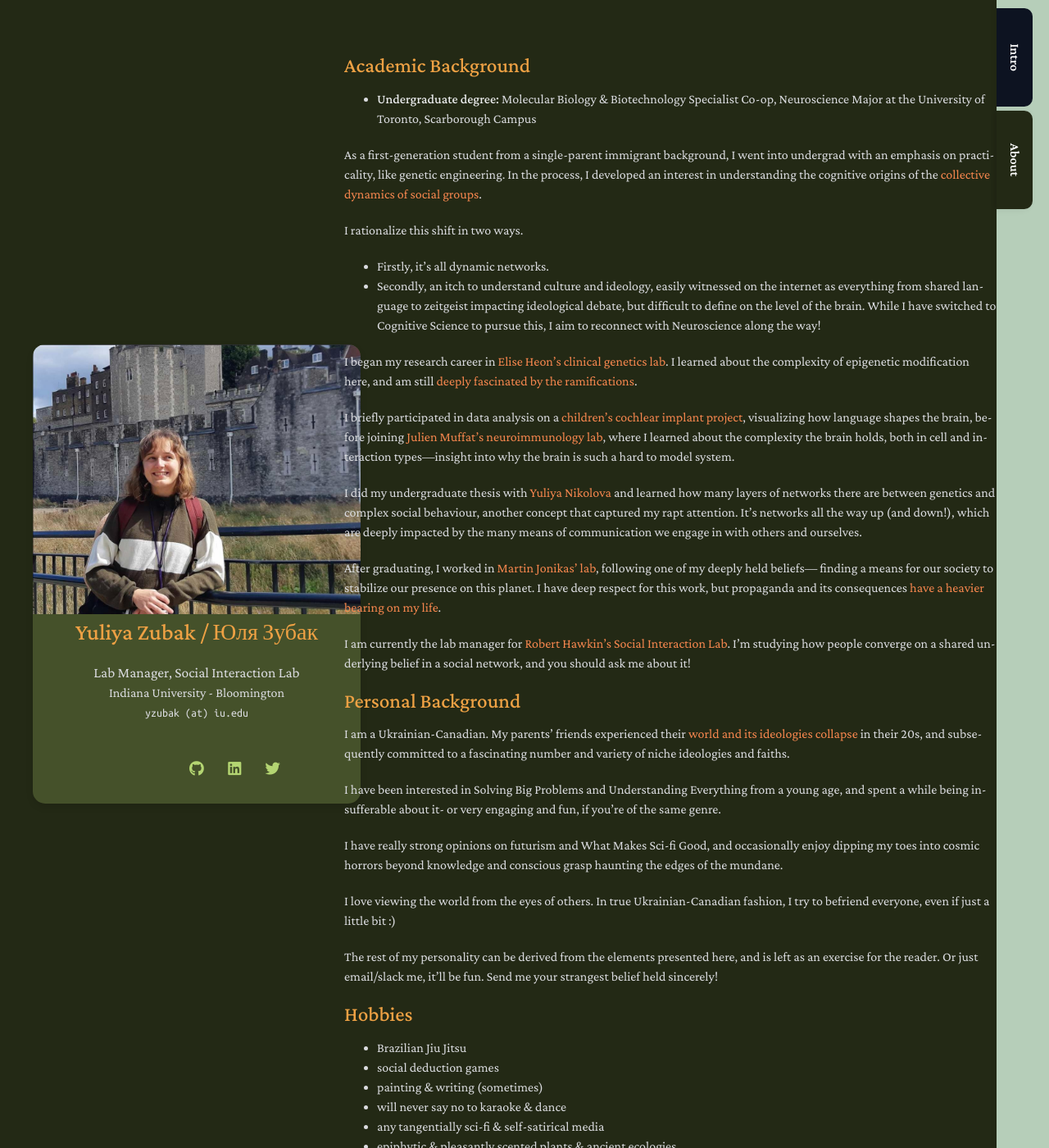
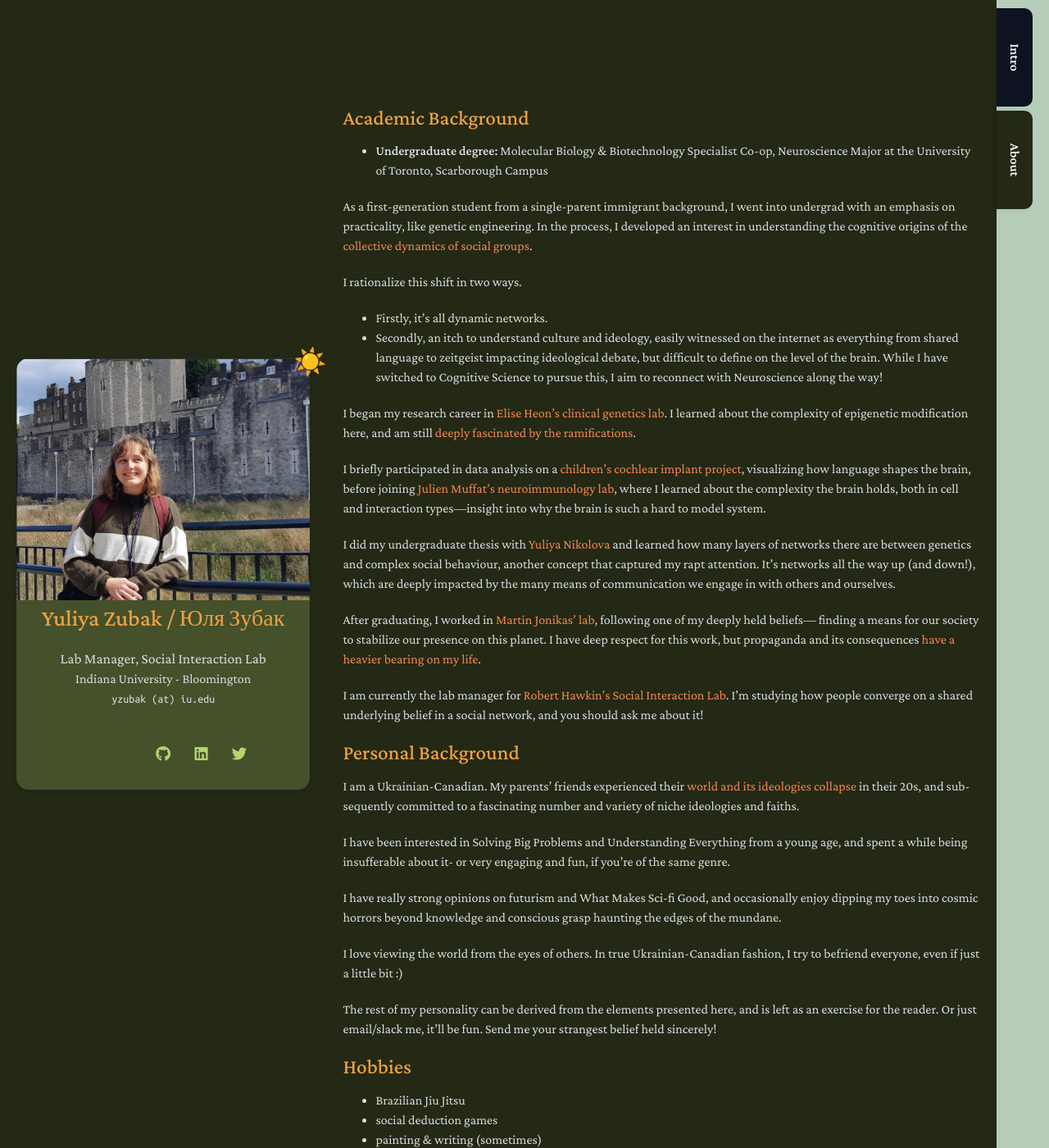
Before and after one commit to zubyul/zubyul.github.io, a Jekyll site: the page built from page2.md, in a window 1280 px wide and 1400 px high. Shown: the whole window at 82% size. Built offline with Jekyll 4.4.1, drawn with Linux system fonts in a browser that asks for light colours; nearby versions of some CDN libraries; a style sheet for code colours, icons or effects is not loaded; our own code applies the rules of GitHub Pages for plain Markdown files.

```diff
--- a/_layouts/homepage.html
+++ b/_layouts/homepage.html
@@ -38,6 +38,7 @@
 
     .emoji-link:hover {
       transform: scale(1.2);
+      text-decoration: none;
     }
 
     /* Overlay styles */
--- a/_layouts/page2.html
+++ b/_layouts/page2.html
@@ -24,6 +24,33 @@
     <link rel="stylesheet" href="./assets/css/page2.css">
     <link rel="stylesheet" href="./assets/css/publications.css">
 
+  <style>
+    .photo-container {
+      position: relative;
+      display: inline-block;
+    }
+
+    .emoji-link {
+      position: absolute;
+      top: -20px; /* Moves the emoji outside the image box */
+      right: -20px;
+      font-size: 2rem;
+      text-decoration: none;
+      z-index: 9999;
+    }
+
+    /* Mobile adjustment */
+    @media (max-width: 900px) {
+      .emoji-link {
+        top: 45px; /* Move down 65px total from original -20px */
+      }
+    }
+
+    .emoji-link:hover {
+      transform: scale(1.2);
+      text-decoration: none;
+    }
+  </style>
 
   </head>
   <body>
@@ -31,7 +58,11 @@
       <header>
 
         {% if site.avatar %}
+        <div class="photo-container">
           <a class="image"><img src="{{ site.avatar }}" alt="avatar" /></a>
+          <!-- Positioning the emoji outside the image box -->
+          <a href="https://sunlit.one" class="emoji-link">☀️</a>
+        </div>
         {% endif %}
 
         <h1>{{ site.title }}</h1>
@@ -111,13 +142,15 @@
 
 
   </div>
+
   <div class="sidebar">
     <div id="right-tabs" class="tabs">
       <div class="currentTab">
         <a href="/">Intro</a>
       </div>
       <div class="tab">
-       <a href="{{ site.baseurl }}/page2.html">About</a>
+        <a href="/page2.html">About</a>
+      </div>
     </div>
   </div>
   </body>
--- a/assets/css/page2.css
+++ b/assets/css/page2.css
@@ -1,7 +1,23 @@
 @import url("https://fonts.googleapis.com/css2?family=Crimson+Pro:ital,wght@0,400;0,500;0,600;1,500;1,600&display=swap");
 @import url("https://fonts.googleapis.com/css2?family=Ubuntu+Mono&display=swap");
 
-body { background-color: #fff; padding: 0px; font: 16.0px/1.5 Crimson Pro, serif; color: #595959; font-weight: 400; margin: 0; overflow-x: hidden; word-wrap: break-word; }
+body {
+  background-color: rgb(35, 41, 21);
+  padding: 0px;
+  font: 16.0px/1.5 Crimson Pro, serif;
+  color: #dadbdf;
+  font-weight: 400;
+  margin: 0;
+  overflow-x: hidden;
+  word-wrap: break-word;
+}
+
+@media (min-width: 901px) {
+  body {
+    display: flex;
+    min-height: 100vh;
+  }
+}
 
 .pub-row { display: flex; align-items: center; }
 
@@ -28,7 +44,7 @@ email { font-size: 14px; font-family: "Ubuntu Mono"; }
 
 .icon-button:hover .icon-twitter, .icon-button:hover .icon-facebook, .icon-button:hover .icon-github, .icon-button:hover .icon-linkedin { color: white; }
 
-autocolor { color: #595959; }
+autocolor { color: #dadbdf; }
 
 lightonly { visibility: visible; }
 
@@ -38,7 +54,7 @@ education { font-weight: 500; font-size: 115%; }
 
 papertitle { font-weight: 600; font-size: 100%; }
 
-@media { body { background-color: #232915; color: #dadbdf; }
+@media { body { background-color: rgb(35, 41, 21); color: #dadbdf; }
   autocolor { color: #dadbdf; }
   lightonly { visibility: hidden; }
   darkonly { visibility: visible; }
@@ -77,7 +93,9 @@ a small { font-size: 11px; color: #777; margin-top: -0.3em; display: block; }
 
 a:hover small { color: #777; }
 
-.wrapper { width: 960px; margin: 0 auto; }
+.wrapper {
+  display: contents;
+}
 
 blockquote { border-left: 1px solid #e5e5e5; margin: 0; padding: 0 0 0 20px; font-style: italic; }
 
@@ -102,30 +120,38 @@ text-align: center;
 }
 
 
-@media (min-width: 1500px) {
 header {
-    transform: translateY(-50%) translateX(-75%);  top: 50%;
-    width: 400px;
-  position: fixed;
-  background-color:#45512A ;
-  border-radius: 15px; /* Rounded edges */
+  text-align: center;
+}
+
+@media (min-width: 901px) {
+  header {
+    flex: 0 0 clamp(320px, 28vw, 400px);
+    position: sticky;
+    top: 50vh;
+    transform: translateY(-50%);
+    height: fit-content;
+    background-color: #45512A;
+    border-radius: 15px;
     box-shadow: 0 4px 8px rgba(0, 0, 0, 0.1);
     -webkit-font-smoothing: subpixel-antialiased;
+    text-align: center;
+    margin: 0 20px;
   }
 
+  header h1,
+  header position,
+  header autocolor,
+  header email,
+  header .social-icons {
+    margin-left: 20px;
+    margin-right: 20px;
   }
 
-@media (max-width: 1500px) {
-  header {
-    transform: translateY(-50%) translateX(-30%);  top: 50%;
-    width: 400px;
-  position: fixed;
-  background-color:#45512A ;
-  border-radius: 15px; /* Rounded edges */
-    box-shadow: 0 4px 8px rgba(0, 0, 0, 0.1);
-  -webkit-font-smoothing: subpixel-antialiased;
+  header h1 {
+    white-space: nowrap;
+    overflow: hidden;
   }
-
 }
 
 
@@ -143,38 +169,22 @@ header ul a:hover { color: #999; }
 
 header ul a:active { background-color: #f0f0f0; }
 
-strong { color: #222; font-weight: 500; }
+strong { color: #eeeff0; font-weight: 500; }
 
-@media  { strong { color: #eeeff0; } }
+@media { strong { color: #eeeff0; } }
 header ul li + li + li { border-right: none; width: 89px; }
 
 header ul a strong { font-size: 14px; display: block; color: #222; }
 
-@media (min-width: 1500px) {
+@media (min-width: 901px) {
   section {
-    position: absolute;
-    left: 420px;
-    right: 64px;
-    top: 4.0em;
-    padding-bottom: 50px;
+    flex: 1;
+    padding: 7.98em 20px 50px 20px;
     box-sizing: border-box;
     word-wrap: break-word;
     overflow-wrap: break-word;
     hyphens: auto;
-  }
-}
-
-@media (max-width: 1499px) {
-  section {
-    position: absolute;
-    left: 420px;
-    right: 64px;
-    top: 4.0em;
-    padding-bottom: 50px;
-    box-sizing: border-box;
-    word-wrap: break-word;
-    overflow-wrap: break-word;
-    hyphens: auto;
+    max-width: calc(100vw - clamp(300px, 25vw, 400px) - 104px);
   }
 }
 
@@ -183,29 +193,28 @@ small { font-size: 11px; }
 hr { border: 0; background: #e5e5e5; height: 1px; margin: 0 0 20px; }
 
 footer { width: 232px; float: left; position: fixed; bottom: 30px; -webkit-font-smoothing: subpixel-antialiased; text-align: center; }
+@media (min-width: 901px) {
   .sidebar {
-  position: fixed;
-  top: 0;
-  right: 0px;
-  width: 64px;
-  height: 100%;
-  background-color: #B6CEB9; /* Light pink color */
-  padding-top: 20px; /* Adjust top padding to align with tabs */
+    flex: 0 0 64px;
+    background-color: #B6CEB9;
+    padding-top: 20px;
     box-shadow: 0 4px 8px rgba(0, 0, 0, 0.1);
+    position: relative;
+    height: 100vh;
+  }
 }
 .currentTab {
   position: fixed;
   top: 10px;
   right: -100px;
   width: 100px;
-  background-color:  #0D1321 ;
+  background-color: #0D1321;
   color: white;
   text-align: center;
   padding: 10px;
   border-radius: 10px 10px 0 0;
-
-  transform-origin: top left; /* Set transform origin to top left */
-  transform: rotate(90deg); /* Rotate the tab */
+  transform-origin: top left;
+  transform: rotate(90deg);
 }
 .tab {
   position: fixed;
@@ -250,14 +259,24 @@ footer { width: 232px; float: left; position: fixed; bottom: 30px; -webkit-font-
     box-sizing: border-box !important;
   }
 
+  img {
+    max-width: 100% !important;
+    height: auto !important;
+  }
+
   header {
-    display: none;
-    padding:54px;
+    transform: none;
+    width: 80%;
+    position: static;
+    margin: 0 auto;
+    text-align: center;
+    background-color: #45512A;
+    border-radius: 15px;
   }
 
   body {
     padding: 0 !important;
-    margin-top:54px;
+    margin: 0 !important;
     overflow-x: hidden;
     word-wrap: break-word;
     max-width: 100vw;
@@ -271,9 +290,13 @@ footer { width: 232px; float: left; position: fixed; bottom: 30px; -webkit-font-
     box-sizing: border-box;
   }
   section {
+    position: static !important;
+    left: auto !important;
+    right: auto !important;
+    top: auto !important;
     width: 100% !important;
     float: none !important;
-    padding: 0 20px !important;
+    padding: 54px 20px 50px 20px !important; /* top right bottom left - account for mobile header */
     box-sizing: border-box;
     word-wrap: break-word;
     overflow-wrap: break-word;
@@ -315,7 +338,7 @@ left:5px;
 
   .tab {
     position: fixed;
-left:135px;
+left:125px;
 top:10px;
     width: 100px;
 
@@ -334,9 +357,6 @@ top:10px;
     text-decoration: none;
     font-size: 16px;
     font-weight: 600;
-    white-space: nowrap;
-    overflow: hidden;
-    text-overflow: ellipsis;
   }
 
 
--- a/page2.md
+++ b/page2.md
@@ -43,3 +43,5 @@ Or just email/slack me, it'll be fun. Send me your strangest belief held sincere
 - any tangentially sci-fi & self-satirical media
 - epiphytic & pleasantly scented plants & ancient ecologies
 - abandoned buildings, old castles, and similar group project artifacts
+
+<br><br><br><br>
```
Also changed, not shown: assets/css/style.css (+57 -52 lines), 1 other file. Lines whose indentation alone changed are shown as unchanged.
